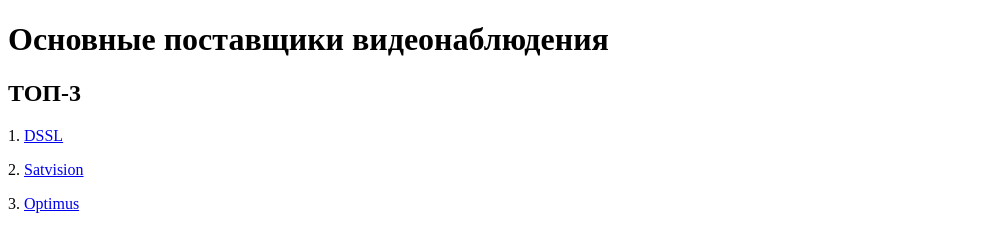
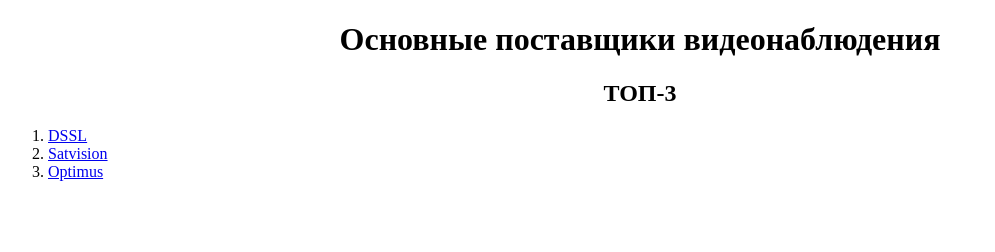
Before and after one commit to BarsikDelaet/task-html, a website: page src/index.html in a window 1280 px wide. Shown: the whole page, without its empty margins (0-995 px from the left). Drawn offline with Linux system fonts and the light colour scheme.

Commit message:
Задание по HTML

```diff
--- a/src/index.html
+++ b/src/index.html
@@ -4,10 +4,12 @@
         <title>HTML</title>
     </head>
     <body>
-        <h1>Основные поставщики видеонаблюдения</h1>
-        <h2>ТОП-3</h2>
-        <p>1. <a href="https://www.dssl.ru/">DSSL</a></p>
-        <p>2. <a href="https://satvision-cctv.ru/">Satvision</a></p>
-        <p>3. <a href="https://optimus-cctv.ru/">Optimus</a></p>
+        <h1 align="center">Основные поставщики видеонаблюдения</h1>
+        <h2 align="center">ТОП-3</h2>
+        <ol>
+          <li> <a href="https://www.dssl.ru/">DSSL</a> </li>
+          <li> <a href="https://satvision-cctv.ru/">Satvision</a> </li>
+          <li> <a href="https://optimus-cctv.ru/">Optimus</a> </li>
+        </ol>
     </body>
 </html>
```
